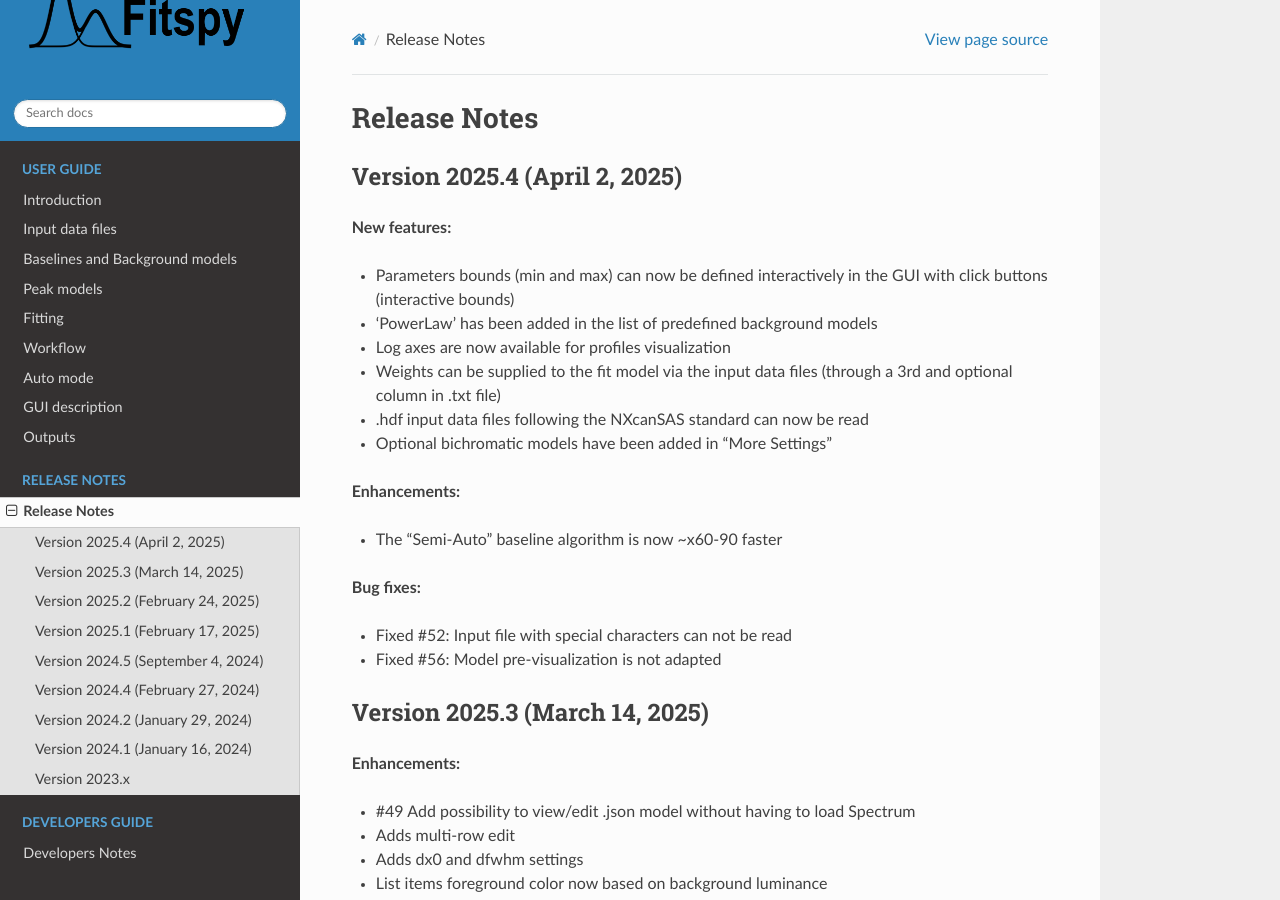
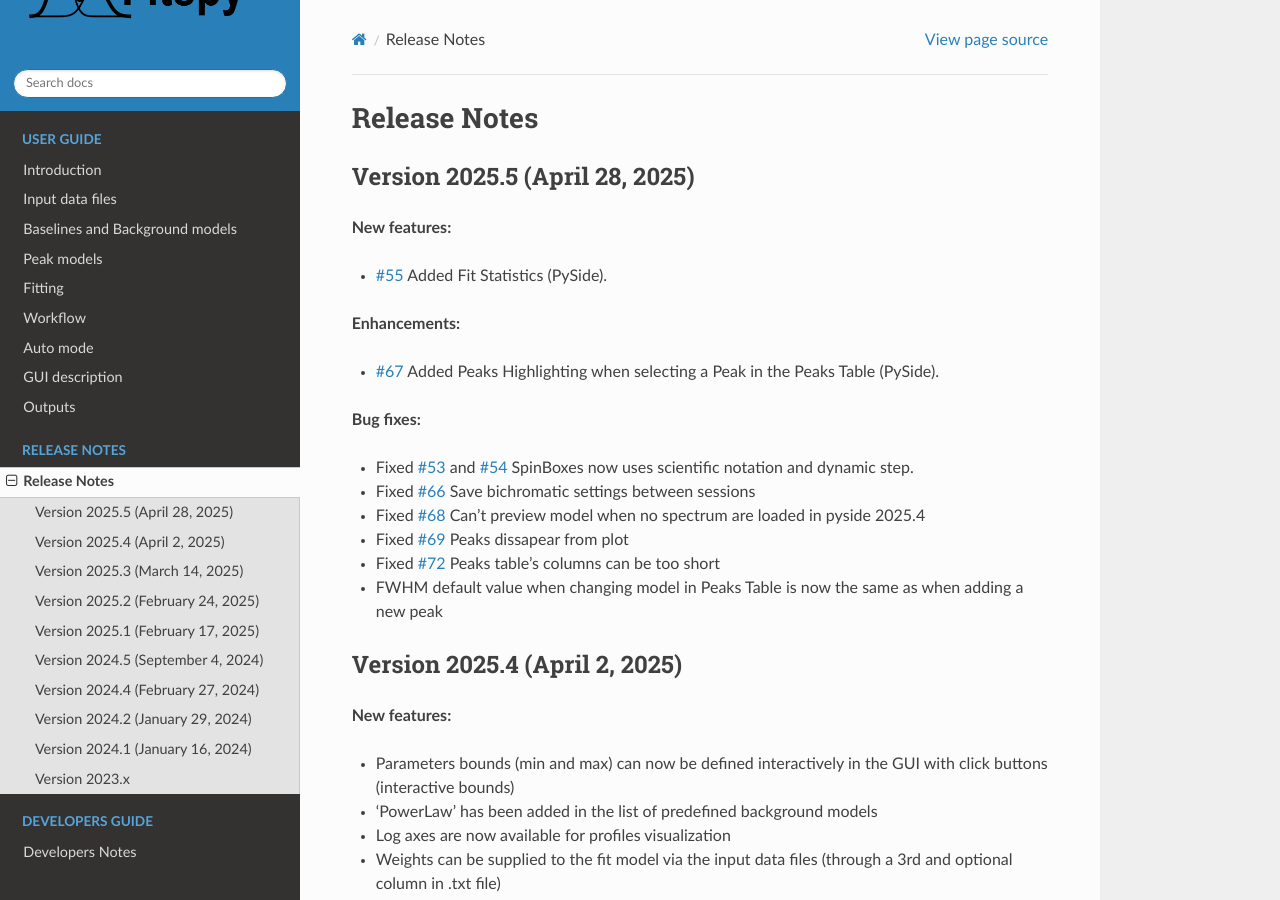
Before and after one commit to CEA-MetroCarac/fitspy, a Sphinx documentation site: the page built from doc/release_notes/release_notes.rst, in a window 1280 px wide and 900 px high. Built offline with Sphinx 7.4.7 and the Read the Docs theme 3.1.0, drawn with Linux system fonts in a browser that asks for light colours; pages that are not in the unit, such as notebooks, are missing from menus.

Commit message:
release 2025.5

```diff
--- a/doc/release_notes/release_notes.rst
+++ b/doc/release_notes/release_notes.rst
@@ -1,5 +1,26 @@
 Release Notes
 =============
+
+Version 2025.5 (April 28, 2025)
+----------------------------------
+
+**New features:**
+
+- `#55 <https://github.com/cea-metrocarac/fitspy/issues/55>`_ Added Fit Statistics (PySide).
+
+**Enhancements:**
+
+- `#67 <https://github.com/cea-metrocarac/fitspy/issues/67>`_ Added Peaks Highlighting when selecting a Peak in the Peaks Table (PySide).
+
+**Bug fixes:**
+
+- Fixed `#53 <https://github.com/cea-metrocarac/fitspy/issues/53>`_ and `#54 <https://github.com/cea-metrocarac/fitspy/issues/54>`_ SpinBoxes now uses scientific notation and dynamic step.
+- Fixed `#66 <https://github.com/cea-metrocarac/fitspy/issues/66>`_ Save bichromatic settings between sessions
+- Fixed `#68 <https://github.com/cea-metrocarac/fitspy/issues/68>`_ Can't preview model when no spectrum are loaded in pyside 2025.4
+- Fixed `#69 <https://github.com/cea-metrocarac/fitspy/issues/69>`_ Peaks dissapear from plot
+- Fixed `#72 <https://github.com/cea-metrocarac/fitspy/issues/72>`_ Peaks table's columns can be too short
+- FWHM default value when changing model in Peaks Table is now the same as when adding a new peak
+
 
 Version 2025.4 (April 2, 2025)
 ----------------------------------
--- a/fitspy/__init__.py
+++ b/fitspy/__init__.py
@@ -5,7 +5,7 @@ from lmfit.models import ConstantModel, LinearModel, ParabolicModel, Exponential
 from fitspy.core.models import gaussian, lorentzian, gaussian_asym, lorentzian_asym, pseudovoigt
 from fitspy.core.utils import load_models_from_txt, load_models_from_py
 
-VERSION = "2025.4"
+VERSION = "2025.5"
 
 PEAK_MODELS = {"Gaussian": gaussian,
                "Lorentzian": lorentzian,
```
